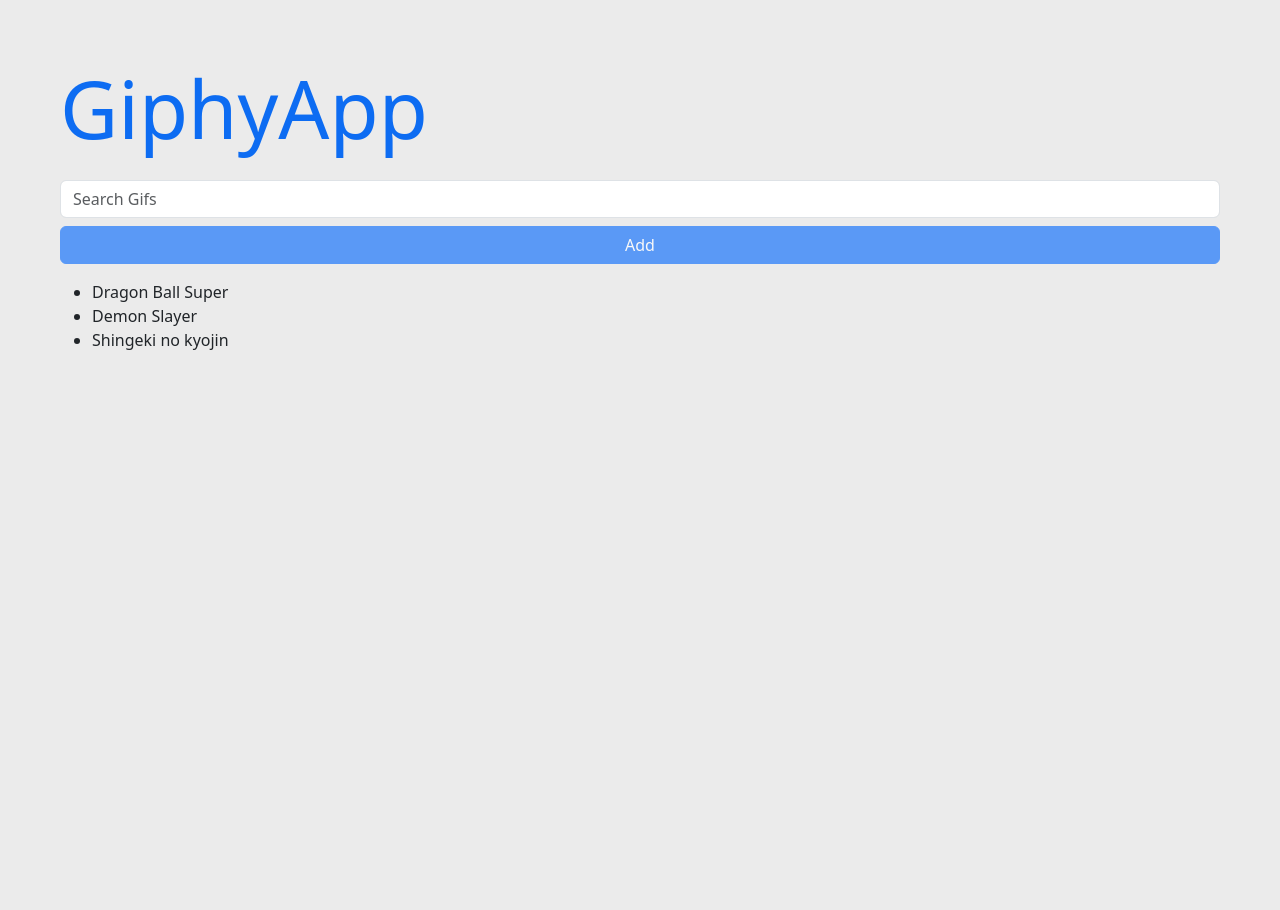
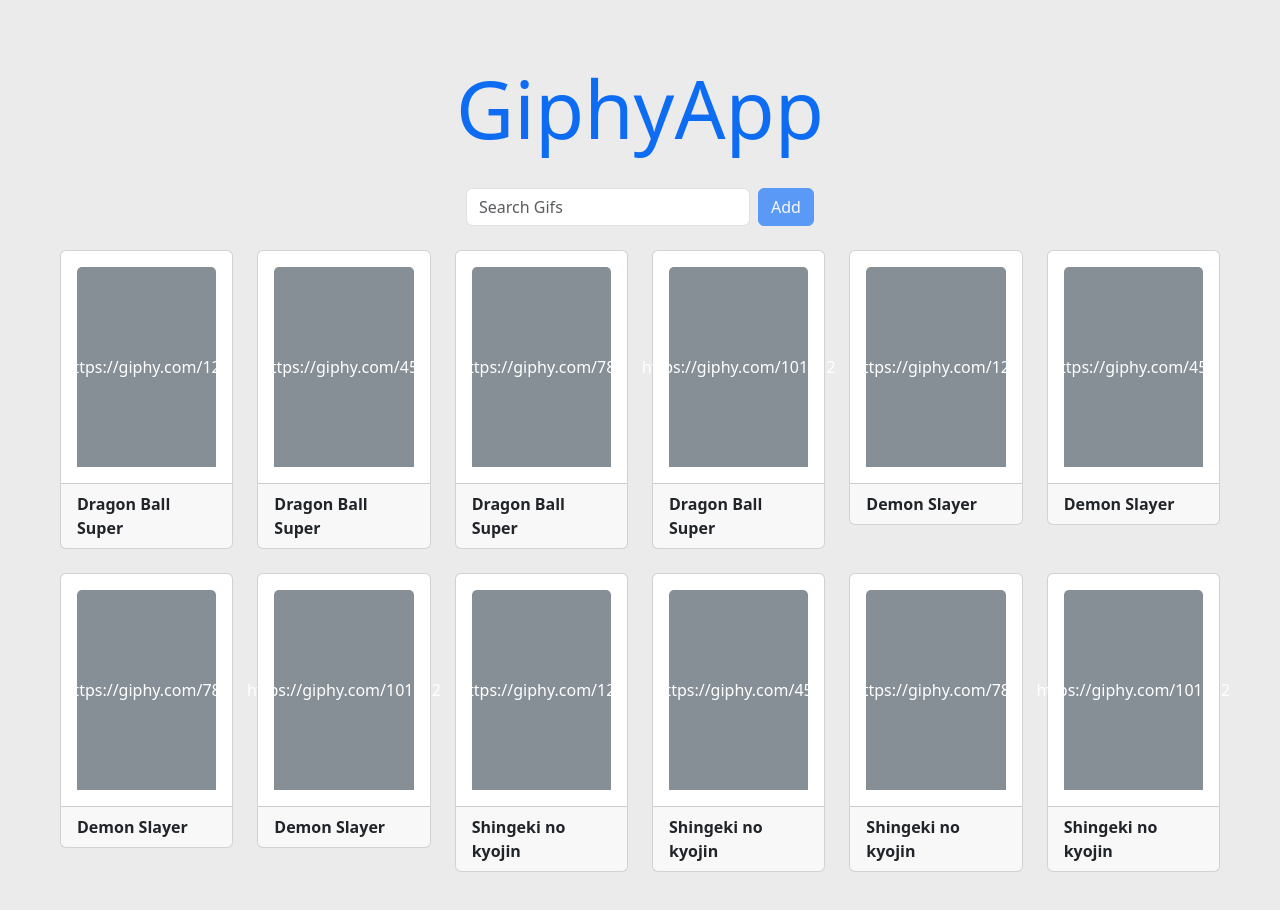
Before and after one commit to qbixmex/04-giphy-app, a React (Vite) app: page / in a window 1280 px wide. Shown: the top 910 px of the page. Before the commit the page ends 800 px from the top, so only its background shows below. Built offline with nearby package versions, Linux system fonts and the light colour scheme.

Commit message:
09 - GifGrid Component

```diff
--- a/package.json
+++ b/package.json
@@ -1,7 +1,7 @@
 {
   "name": "giphy-app",
   "private": true,
-  "version": "0.6.0",
+  "version": "0.7.0",
   "scripts": {
     "dev": "vite",
     "build": "vite build",
--- a/src/GiphyApp.jsx
+++ b/src/GiphyApp.jsx
@@ -1,5 +1,6 @@
 import { useState } from "react";
 import AddItem from "./components/AddItem";
+import GifGrid from "./components/GifGrid";
 
 const key = '0B0PGiIZ9D4lOXJ2bPvE9GAXMKI7hBfc';
 
@@ -28,19 +29,21 @@
 
   return (
     <>
-      <h1 className="display-1 blue">GiphyApp</h1>
+      <h1 className="display-1 blue text-center">GiphyApp</h1>
 
       <AddItem onNewItem={ onAddCategory } />
 
-      <ul>
-        {
-          categories.map(({ id, name }) => (
-            <li key={id}>{ name }</li>
-          ))
-        }
-      </ul>
+      <div className="row">
+      {
+        categories.map(category => (
+          <GifGrid key={ category.id } category={ category } />
+        ))
+      }
+      </div>
     </>
   );
 };
 
+{/* <li key={id}>{ name }</li> */}
+
 export default GiphyApp;
--- a/src/components/AddItem.jsx
+++ b/src/components/AddItem.jsx
@@ -2,7 +2,7 @@
 
 const AddItem = ({ onNewItem }) => {
 
-  const [ inputValue, setInputValue ] = useState('');
+  const [inputValue, setInputValue] = useState('');
 
   const onInputChange = ({ target }) => {
     setInputValue(target.value);
@@ -17,22 +17,27 @@
   };
 
   return (
-    <form onSubmit={ onSubmit }>
+
+    <form onSubmit={onSubmit}>
+      <div className="row mt-4 mb-4 g-2 justify-content-center align-items-center">
+        <div className="col-12 col-md-6 col-lg-4 col-xl-3">
           <input
-        className="form-control mt-4 mb-2"
+            className="form-control"
             type="text"
             onChange={onInputChange}
             value={inputValue}
             placeholder='Search Gifs'
           />
-      <div className="d-grid mb-3">
+        </div>
+        <div className="d-grid col-12 col-md-auto">
           <button
             type="submit"
-          className="btn btn-primary"
-          disabled={ ( inputValue.trim().length <= 2 ) && true }
+            className="btn btn-primary d-inline"
+            disabled={(inputValue.trim().length <= 2) && true}
           >
             Add
           </button>
+        </div>
       </div>
     </form>
   );
--- /dev/null
+++ b/src/components/GifGrid.jsx
@@ -0,0 +1,47 @@
+const gifs = [
+  { id: 1, url: 'https://giphy.com/123' },
+  { id: 2, url: 'https://giphy.com/456' },
+  { id: 3, url: 'https://giphy.com/789' },
+  { id: 4, url: 'https://giphy.com/101112' },
+];
+
+const GifGrid = ({ category }) => {
+  const { name } = category;
+  return (
+    <>
+      {
+        gifs.map(gif => {
+          return (
+            <div key={gif.id} className="col-xs-12 col-sm-6 col-md-4 col-lg-3 col-xl-2">
+              <div className="card mb-4">
+                <div className="card-body">
+                  <div
+                    style={{
+                      backgroundColor: '#868e96',
+                      color: "#fff",
+                      width: "100%",
+                      height: "200px",
+                      display: "flex",
+                      justifyContent: "center",
+                      alignItems: "center"
+                    }}
+                    className="bd-placeholder-img card-img-top"
+                  >
+                    {gif.url}
+                  </div>
+                </div>
+                <div className="card-footer">
+                  <p className="mb-0 fw-bold">
+                    {name}
+                  </p>
+                </div>
+              </div>
+            </div>
+          );
+        })
+      }
+    </>
+  );
+};
+
+export default GifGrid;
```
Lines whose indentation alone changed are shown as unchanged.
